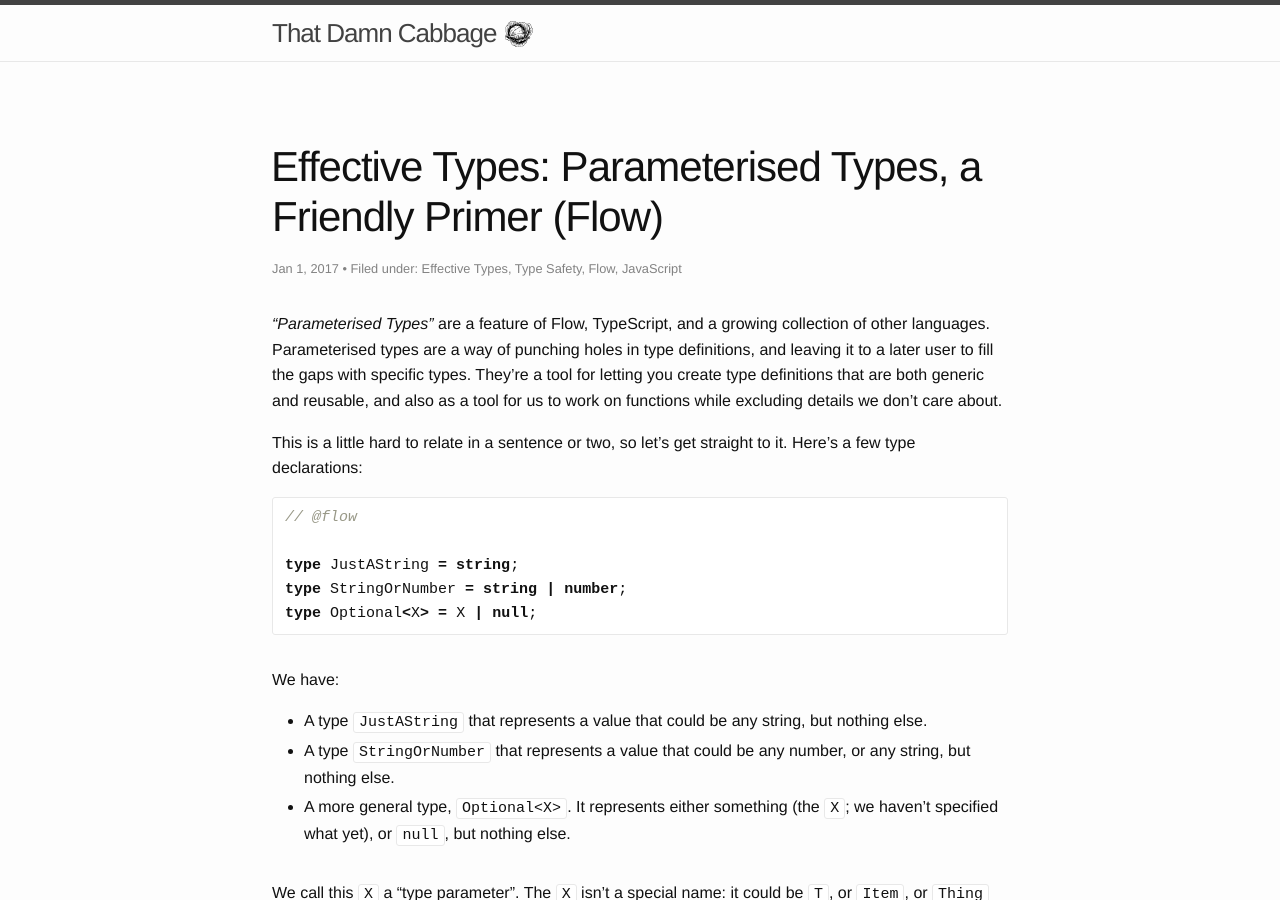
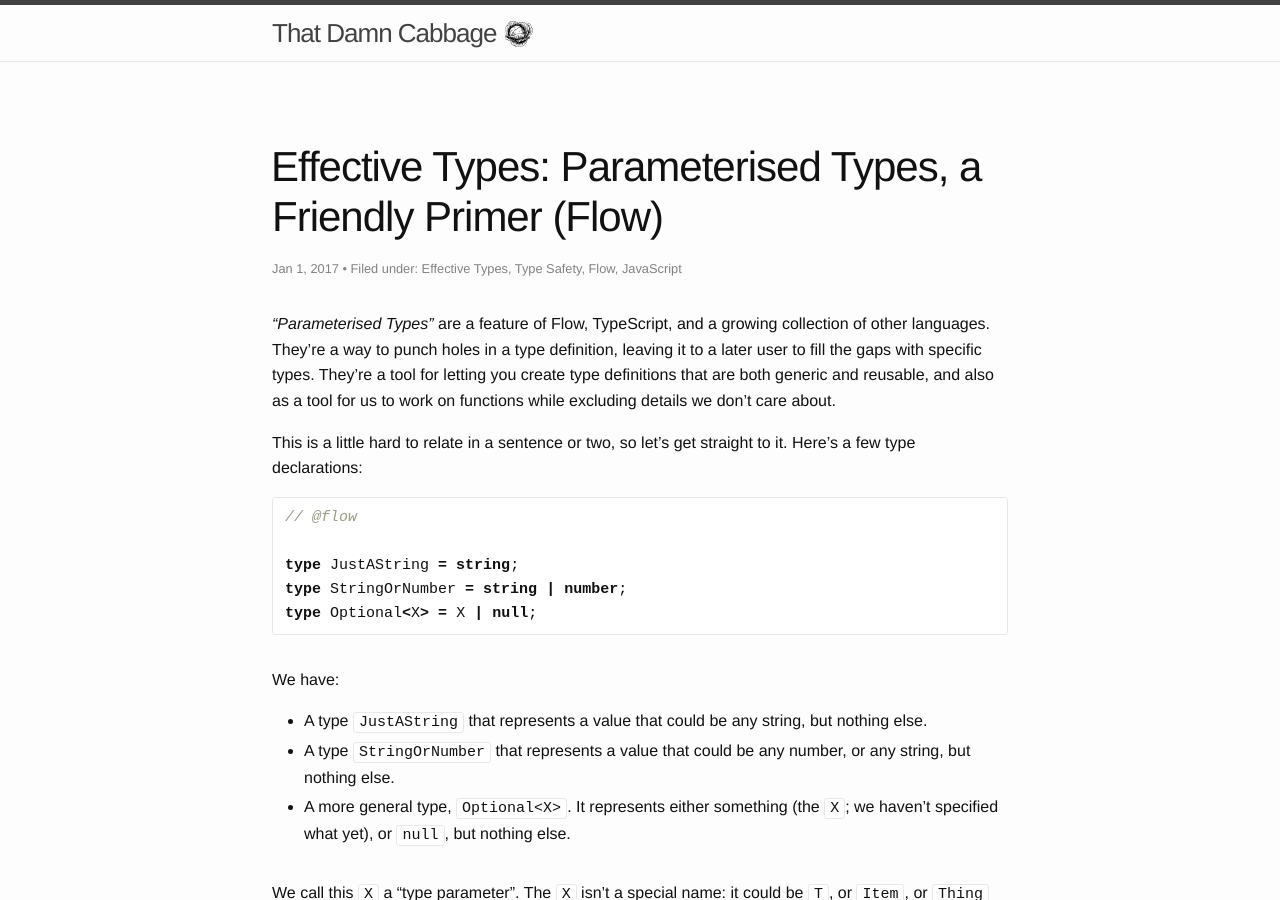
Before and after one commit to damncabbage/deadname.id.au, a Jekyll site: the page built from _posts/2017-01-09-effective-types-a-parameterised-type-primer-flow.markdown, in a window 1280 px wide and 900 px high. Built offline with Jekyll 4.4.1, drawn with Linux system fonts in a browser that asks for light colours.

Commit message:
Opening tweak... Again.

```diff
--- a/_posts/2017-01-09-effective-types-a-parameterised-type-primer-flow.markdown
+++ b/_posts/2017-01-09-effective-types-a-parameterised-type-primer-flow.markdown
@@ -10,7 +10,7 @@
 - JavaScript
 ---
 
-_"Parameterised Types"_ are a feature of Flow, TypeScript, and a growing collection of other languages. Parameterised types are a way of punching holes in type definitions, and leaving it to a later user to fill the gaps with specific types. They're a tool for letting you create type definitions that are both generic and reusable, and also as a tool for us to work on functions while excluding details we don't care about.
+_"Parameterised Types"_ are a feature of Flow, TypeScript, and a growing collection of other languages. They're a way to punch holes in a type definition, leaving it to a later user to fill the gaps with specific types. They're a tool for letting you create type definitions that are both generic and reusable, and also as a tool for us to work on functions while excluding details we don't care about.
 
 This is a little hard to relate in a sentence or two, so let's get straight to it. Here's a few type declarations:
 
```
